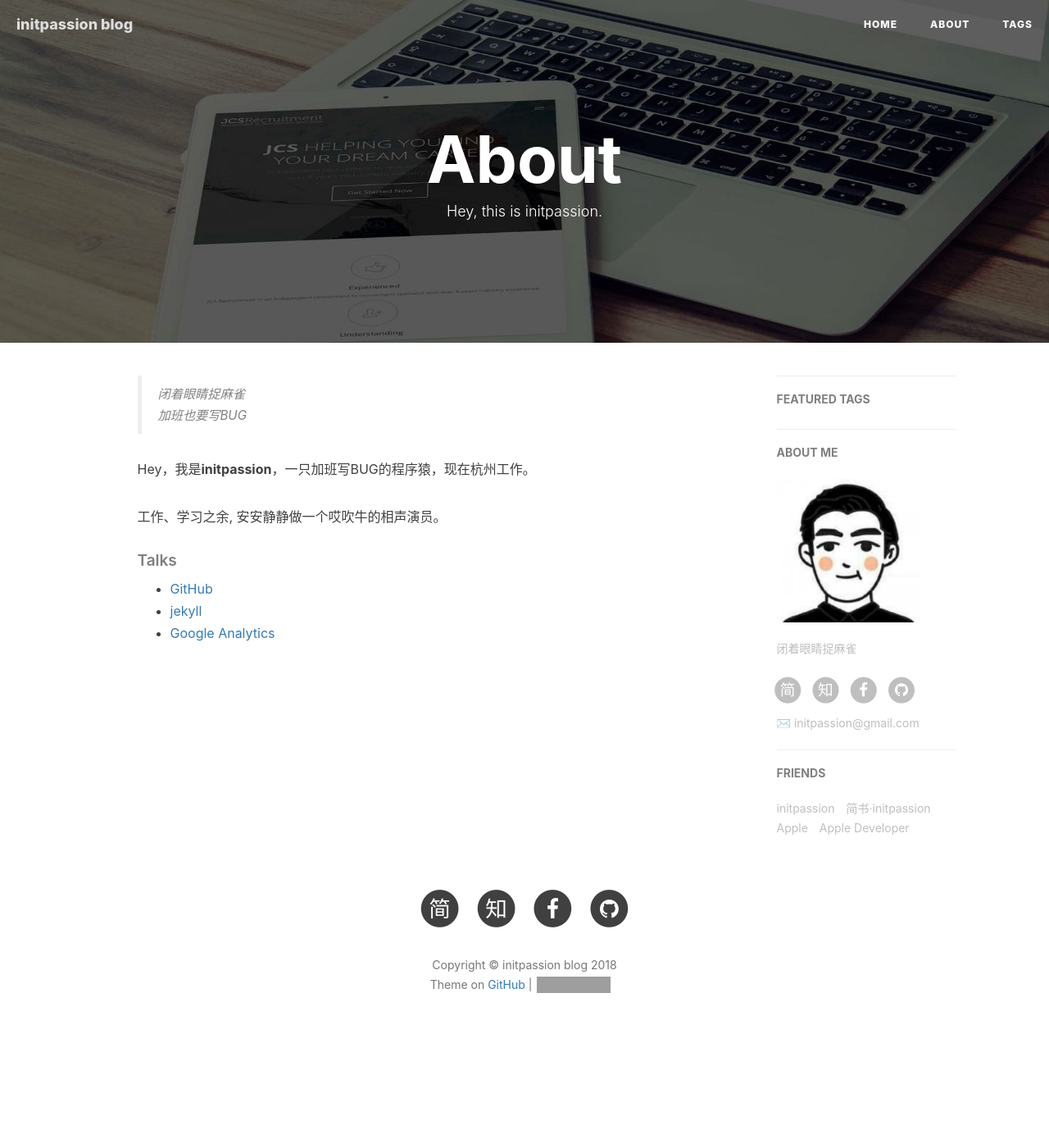
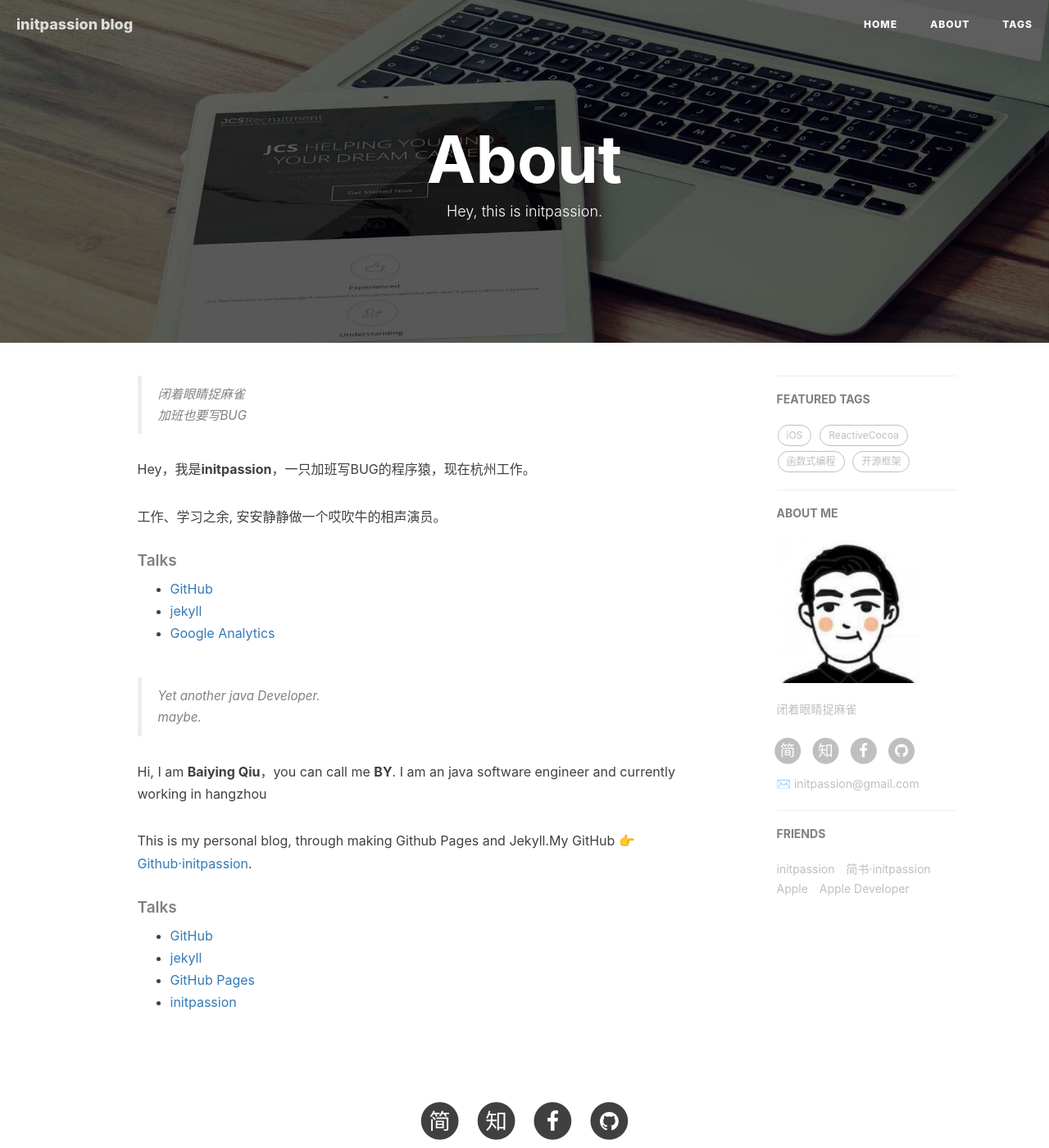
Before and after one commit to initpassion/initpassion.github.io, a Jekyll site: the page built from about.html, in a window 1280 px wide and 1400 px high. Shown: the whole window at 82% size. Built offline with Jekyll 4.4.1, drawn with Linux system fonts in a browser that asks for light colours; nearby versions of some CDN libraries; comment, search, counter and statistics services are not loaded; grey boxes are pictures that could not be loaded.

Commit message:
add something

```diff
--- a/_config.yml
+++ b/_config.yml
@@ -86,7 +86,7 @@ ga_domain: initpassion.xyz               # 默认的是 auto, 这里我是自定
 
 # Featured Tags
 featured-tags: true                     # 是否使用首页标签
-featured-condition-size: 1              # 相同标签数量大于这个数，才会出现在首页
+featured-condition-size: 0              # 相同标签数量大于这个数，才会出现在首页
 
 
 
--- a/about.html
+++ b/about.html
@@ -34,15 +34,13 @@ header-img: "img/post-bg-rwd.jpg"
 </div>
 
 <!-- English Version -->
-<!-- <div class="en post-container">
-    <blockquote><p>Yet another iOS Developer. <br>
-    Yet another Life-long Student.</p></blockquote>
+<div class="en post-container">
+    <blockquote><p>Yet another java Developer. <br>
+    maybe.</p></blockquote>
 
-    <p>Hi, I am <strong>Baiying Qiu</strong>，you can call me <strong>BY</strong>. I am an iOS software engineer and currently working in Xiamen</p>
+    <p>Hi, I am <strong>Baiying Qiu</strong>，you can call me <strong>BY</strong>. I am an java software engineer and currently working in hangzhou</p>
 
-    <p>This is my personal blog, through making Github Pages and Jekyll.My GitHub  👉 <a href="http://github.com/qiubaiying">Github·BY</a>.</p>
-
-    <p>I am a sports enthusiast, I like fitness, running and boxing.</p>
+    <p>This is my personal blog, through making Github Pages and Jekyll.My GitHub  👉 <a href="http://github.com/initpassion">Github·initpassion</a>.</p>
 
     <h5>Talks</h5>
 
@@ -50,9 +48,9 @@ header-img: "img/post-bg-rwd.jpg"
     <li><a href="https://github.com">GitHub</a></li>
     <li><a href="http://jekyll.com.cn/">jekyll</a></li>
     <li><a href="https://pages.github.com/">GitHub Pages</a></li>
-    <li><a href="https://qiubaiying.github.io">BY</a></li>
+    <li><a href="https://initpassion.github.io">initpassion</a></li>
     </ul>
-</div> -->
+</div>
 
 <!-- Handle Language Change -->
 <script type="text/javascript">
--- a/index.html
+++ b/index.html
@@ -1,6 +1,6 @@
 ---
 layout: page
-description: "Thinking will not overcome fear but action will."
+description: "I love three things in this world ,Sun Moon and You ,Sun for the day ,Moon for the night , and You foreverg"
 ---
 
 {% for post in paginator.posts %}
```
Also changed, not shown: _posts/2018-11-15-第一篇文章.md (+1 -1 lines), pwa/manifest.json.
